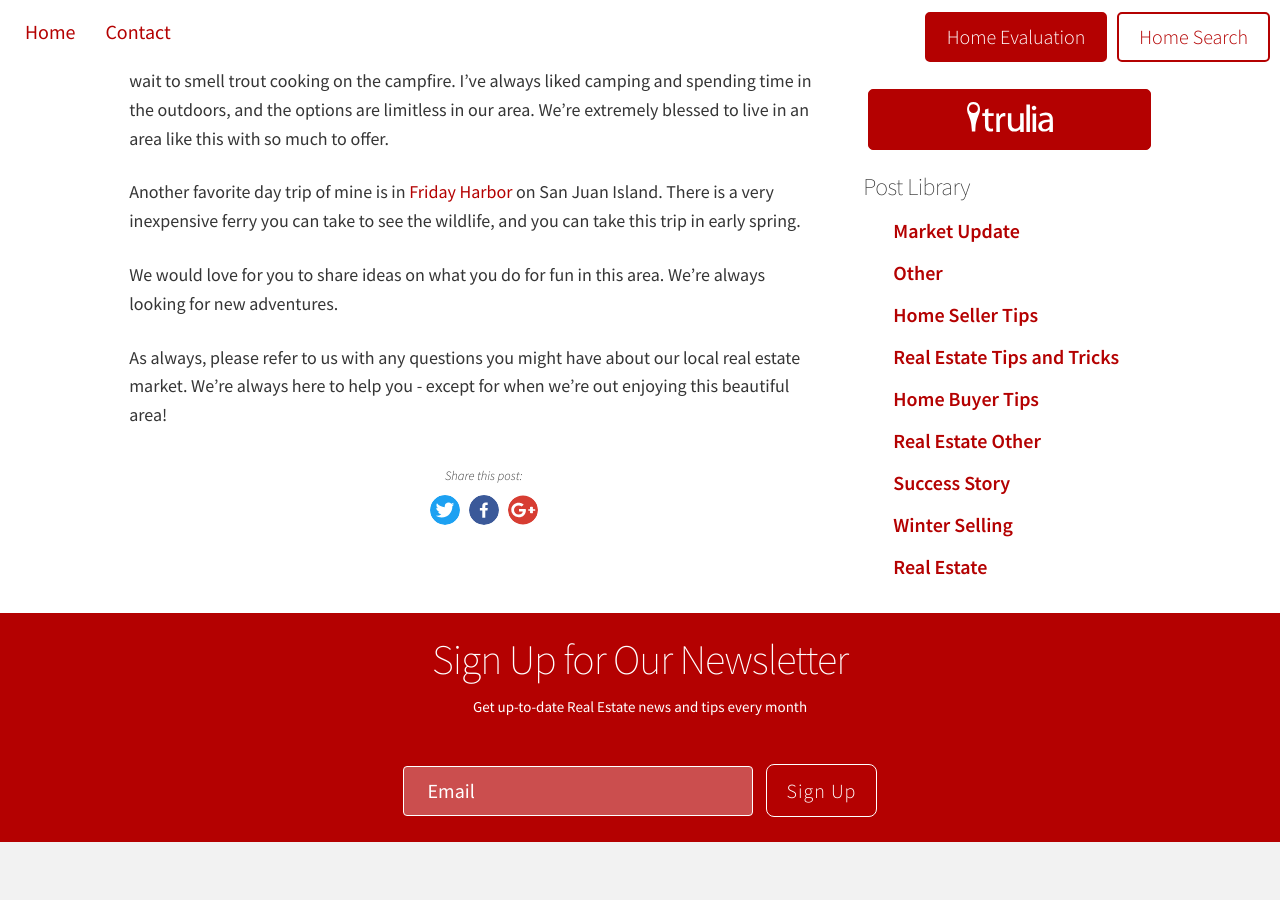
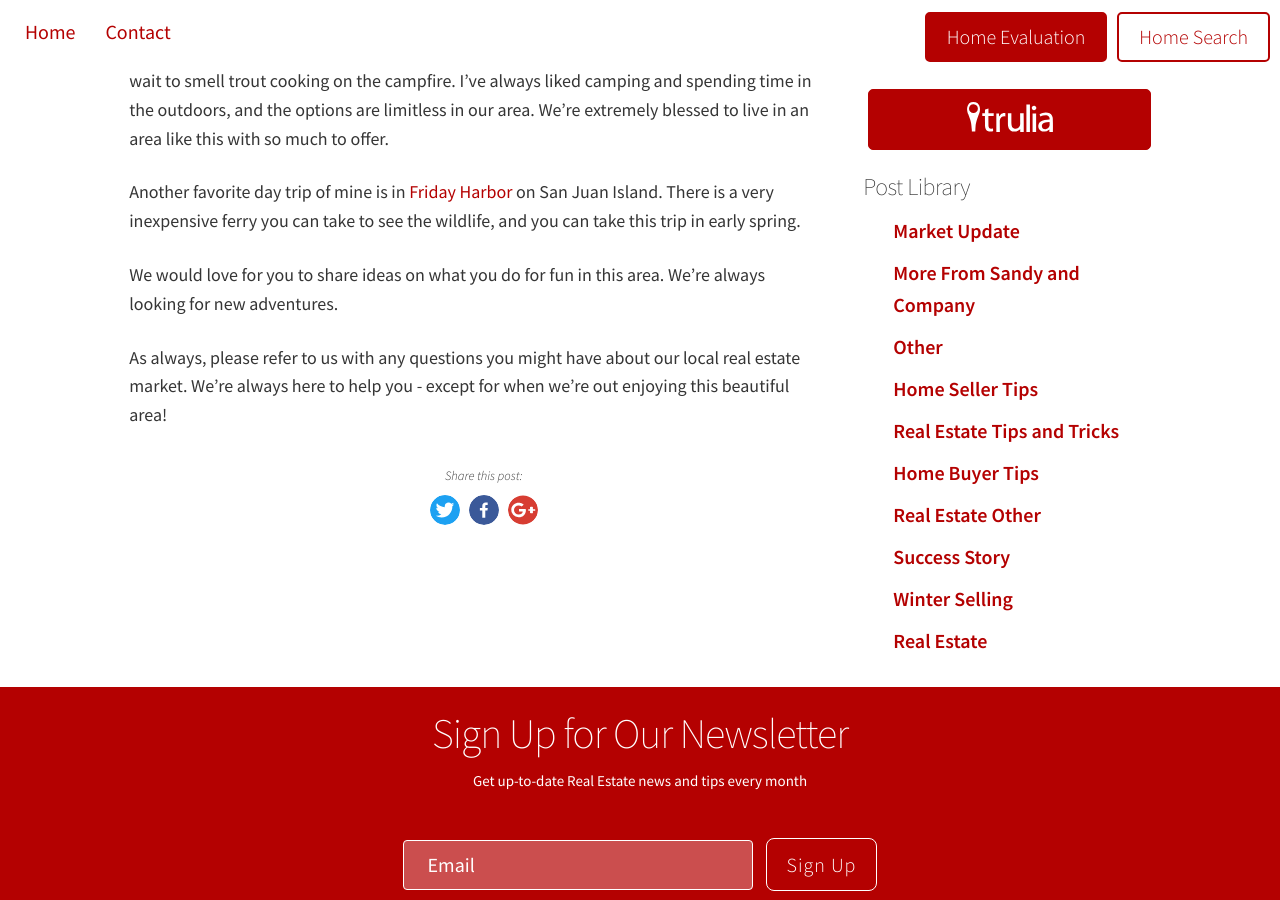
Before and after one commit to Vyral/sandy-eagon-blog, a Jekyll site: the page built from _posts/2015-03-24-marysville-spring-vacation-ideas-march.md, in a window 1280 px wide and 900 px high, scrolled down 1208 px. Built offline with Jekyll 4.4.1, drawn with Linux system fonts in a browser that asks for light colours; nearby versions of some CDN libraries.

Commit message:
Updated '_posts/2015-03-24-marysville-spring-vacation-ideas-march.md' via CloudCannon

```diff
--- a/_posts/2015-03-24-marysville-spring-vacation-ideas-march.md
+++ b/_posts/2015-03-24-marysville-spring-vacation-ideas-march.md
@@ -4,7 +4,7 @@ title: Spring Activities in Puget Sound That Everyone Can Enjoy
 date: '2015-03-24T11:41:00.000-07:00'
 author: Vyral Admin
 tags:
-- Other
+- More From Sandy and Company
 modified_time: '2015-04-06T11:18:46.570-07:00'
 excerpt:
 enclosure:
```
